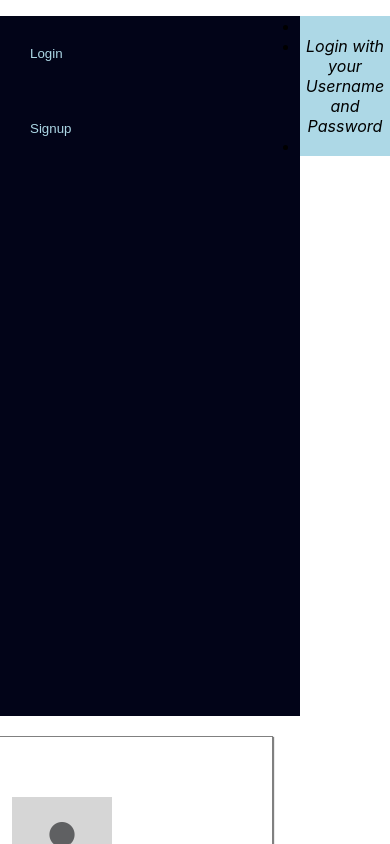
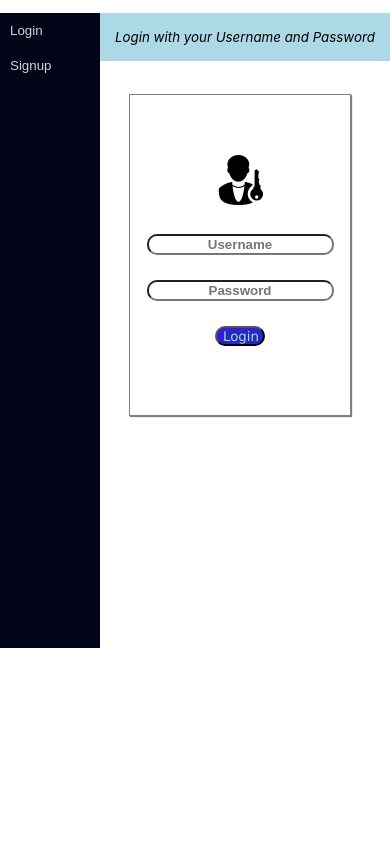
Before and after one commit to vinodhrr/Retail, a React (Create React App) app: page /login in a window 390 px wide. Shown: the top 844 px of the page. Built offline with nearby package versions, Linux system fonts and the light colour scheme.

Commit message:
changing css properties

```diff
--- a/src/Login/Login.module.css
+++ b/src/Login/Login.module.css
@@ -26,7 +26,6 @@
 
 .Input:hover{
     border: 2px solid grey;
-    border-width: 4px;
 }
 
 .img{
@@ -45,3 +44,44 @@
     width: 200px;
     font-family: 'Lucida Sans', 'Lucida Sans Regular', 'Lucida Grande', 'Lucida Sans Unicode', Geneva, Verdana, sans-serif;
 }
+
+@media screen and (max-width : 400px){
+    .Login{
+        height: 300px;
+        width: 200px;
+        border: 1px solid grey;
+        box-shadow: 1px 1px 1px grey;
+        color: red;
+        padding: 10px;
+        margin-top: 5%;
+        margin-right: 10%;
+        text-align: center;
+        display: block;
+        float: right;
+    }
+    .img{
+        margin-left: auto;
+        margin-top: 50px;
+        height: 50px;
+        width: 50px;
+    }
+    .Input{
+        color: blue;
+        font-weight: bold;
+        display: flex;
+        margin-left: auto;
+        margin-right: auto;
+        margin-top: 25px;
+        border-radius: 10px;
+        text-align: center;
+    }
+    .Submit{
+        margin-top: 25px;
+        background-color: #2d21d1;
+        border-radius: 10px;
+        color: lightgreen;
+        height: 20px;
+        width: 50px;
+        font-family: 'Lucida Sans', 'Lucida Sans Regular', 'Lucida Grande', 'Lucida Sans Unicode', Geneva, Verdana, sans-serif;
+    }
+}
--- a/src/SideMenu/SideMenu.module.css
+++ b/src/SideMenu/SideMenu.module.css
@@ -2,10 +2,7 @@
     height: 700px;
     width: 300px;
     background-color: rgb(2, 4, 24);
-    font: bolder;
     color: blanchedalmond;
-    font-style: italic;
-    font-family: fantasy;
     float: left;
 
     /* display: none; */
@@ -27,3 +24,30 @@
     padding: 30px;
     outline: none;
 }
+
+@media screen and (max-width : 400px){
+    .SideMenu{
+        height: 635px;
+        width: 100px;
+    }
+    .SideMenu:active{
+        height: 635px;
+        width: 100px;
+        /* display: none; */
+    }
+    .Button{
+        border: none;
+        color: lightgrey;
+        background: none;
+        padding: 10px;
+        outline: none;
+    }
+    .SideMenu:active{
+        height: 350px;
+        width: 100px;
+        background-color: rgb(2, 4, 24);
+        font: bolder;
+        color: blanchedalmond;
+        /* display: none; */
+    }
+}
--- a/src/Signup/Signup.js
+++ b/src/Signup/Signup.js
@@ -8,7 +8,7 @@ const Signup = (props)=> {
     let [email,setEmail] = useState({email : null, error : null});
     let [password1,setPassword1] = useState({password1 : null, error : null});
     let [password2,setPassword2] = useState({password2 : null, error : null});
-    let usernameClass,emailClass,password1Class,password2Class
+    let usernameClass,emailClass,password1Class,password2Class;
     let displayError = null
 
     usernameClass = emailClass = password1Class = password2Class = SignupCss.Input
@@ -22,45 +22,65 @@ const Signup = (props)=> {
     if(password2.error != null)
         password2Class+=" "+SignupCss.onError
 
+    displayError = username.error || email.error || password1.error || password2.error
+
+    console.log(displayError)
+
     const sendSignUpDetails = event => {
         event.preventDefault();
+
     }
 
     const validateEmail = email => {
-        const re=/^[a-zA-Z0-9.!#$%&'*+/=?^_`{|}~-]+@[a-zA-Z0-9-]+(?:\.[a-zA-Z0-9-]+)*$/;
-        return re.test(String(email).toLowerCase)
+        const re=/(^[a-z0-9]*)+@+(?:[a-z]*\.[a-z]+)/i;
+        return re.test(String(email))
     }
+
+    // const validatePassword = password => {
+    //     const re=/[?:A-Z\-\@\$\#]/
+    // }
 
     const onUsernameChange = event => {
         let error = null
-        if(event.target.value.length < CONSTANTS.SIGNUP.USERNAME_LENGTH)
+        let inputString=event.target.value
+        if(inputString.length < CONSTANTS.SIGNUP.USERNAME_LENGTH)
             error = CONSTANTS.ERRORS.USERNAME_COMPLIANCE_ERROR
-        setUsername({username : event.target.value, error : error})
+        if(inputString.length === CONSTANTS.SIGNUP.USERNAME_DEFAULT_LENGTH)
+            error = null
+        setUsername({username : inputString, error : error})
     }
 
     const onEmailChange = event => {
         let error = null
-        if(!validateEmail(event.target.value))
+        let inputString=event.target.value
+        if(!validateEmail(inputString))
             error = CONSTANTS.ERRORS.EMAIL_COMPLIANCE_ERROR
-        setEmail({email : event.target.value, error : error})
+        setEmail({email : inputString, error : error})
     }
 
     const onPasswor1Change = event => {
         let error = null
-        if(event.target.value.length < 6)
+        let inputString=event.target.value
+        console.log(inputString.length)
+        if(inputString.length < CONSTANTS.SIGNUP.PASSWORD_MINLENGTH || inputString.length > CONSTANTS.SIGNUP.PASSWORD_MAXLENGTH)
             error = CONSTANTS.ERRORS.PASSWORD_LENGTH_ERROR
-        if(password2.password2 !== event.target.value)
+        if(inputString.length === CONSTANTS.SIGNUP.USERNAME_DEFAULT_LENGTH)
+            error = null
+        if(password2.password2 !== null && password2.password2 !== inputString)
             error = CONSTANTS.ERRORS.PASSWORD_MISMATCH_ERROR
-        setPassword1({password1 : event.target.value, error : error})
+        setPassword1({password1 : inputString, error : error})
     }
 
     const onPasswor2Change = event => {
         let error = null
-        if(event.target.value.length < 6)
+        let inputString=event.target.value
+        if(inputString.length < CONSTANTS.SIGNUP.PASSWORD_MINLENGTH || inputString.length > CONSTANTS.SIGNUP.PASSWORD_MAXLENGTH)
             error = CONSTANTS.ERRORS.PASSWORD_LENGTH_ERROR
-        if(password1.password1 !== event.target.value)
+        if(inputString.length === CONSTANTS.SIGNUP.USERNAME_DEFAULT_LENGTH)
+            error = null
+        if(password1.password1 !== null && password1.password1 !== inputString)
             error = CONSTANTS.ERRORS.PASSWORD_MISMATCH_ERROR
-        setPassword2({password2 : event.target.value, error : error})
+        setPassword2({password2 : inputString, error : error})
     }
 
     return(
@@ -97,9 +117,9 @@ const Signup = (props)=> {
             className={password2Class}
             onChange={(event)=>{onPasswor2Change(event)}}/>
 
-            <button disabled={!password2.error} className={SignupCss.Submit}>Signup</button>
+            <button disabled={displayError!==null ? true : false} className={SignupCss.Submit}>Signup</button>
 
-            <div>{displayError}</div>
+            <div>{displayError} {}</div>
             </form>
         </div>
         </div>
--- a/src/Signup/Signup.module.css
+++ b/src/Signup/Signup.module.css
@@ -25,7 +25,6 @@
 
 .Input:hover{
     border: 2px solid grey;
-    border-width: 4px;
 }
 
 img{
@@ -54,3 +53,38 @@ img{
     border: 2px solid red;
     outline: red;
 }
+
+@media screen and (max-width : 400px){
+    .Signup{
+        height: 300px;
+        width: 200px;
+        border: 1px solid grey;
+        box-shadow: 1px 1px 1px grey;
+        color: red;
+        padding: 5px;
+        margin-top: 10%;
+        margin-right: 15%;
+        text-align: center;
+        display: block;
+        float: right;
+    }
+    img{
+        margin-left: auto;
+        margin-top: 50px;
+        height: 50px;
+        width: 50px;
+    }
+    .Input{
+        color: black;
+        font-weight: bold;
+        display: flex;
+        margin-left: auto;
+        margin-right: auto;
+        margin-top: 10px;
+        border-radius: 10px;
+        text-align: center;
+    }
+    .Input:hover{
+        border: 1px solid grey;
+    }
+}
--- a/src/components/Login/Instruction.module.css
+++ b/src/components/Login/Instruction.module.css
@@ -3,3 +3,9 @@
     font-style: italic;
     background-color: lightblue;
 }
+
+@media screen and (max-width:400px){
+    .Instruction{
+        font-size: smaller;
+    }
+}
--- a/src/components/Signup/Instruction.module.css
+++ b/src/components/Signup/Instruction.module.css
@@ -3,3 +3,9 @@
     font-style: italic;
     background-color: lightblue;
 }
+
+@media screen and (max-width:400px){
+    .Instruction{
+        font-size: smaller;
+    }
+}
--- a/src/containers/constants/signUpConstant.js
+++ b/src/containers/constants/signUpConstant.js
@@ -1,3 +1,5 @@
+export const USERNAME_DEFAULT_LENGTH = 0
+export const PASSWORD_DEFAULT_LENGTH = 0
 export const USERNAME_LENGTH = 6
 export const PASSWORD_MINLENGTH = 6
 export const PASSWORD_MAXLENGTH = 12
```
Also changed, not shown: public/user_icon.jpg.
